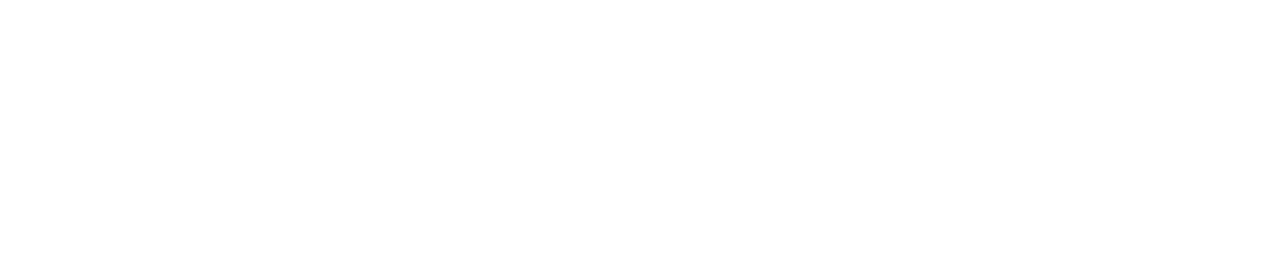
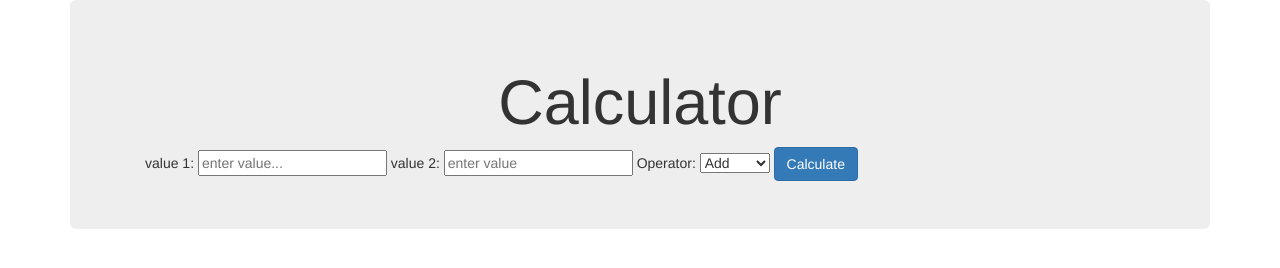
Before and after one commit to DykevilleEnterprise/Calculator, a plain HTML site: page Index.html in a window 1280 px wide. Drawn offline with Linux system fonts and the light colour scheme.

Commit message:
Added calculator features

```diff
--- a/Index.html
+++ b/Index.html
@@ -12,7 +12,37 @@
 </head>
 
 <body>
+    <div class="container">
+        <div class="jumbotron container-fluid">
+            <h1>
+                <center> Calculator</center>
+            </h1>
+            <div class=" col-md-9 ">
+                <form>
+                    value 1: <input type="text" id="value1" placeholder="enter value...">
+                    value 2: <input type="text" id="value2" placeholder="enter value">
+                    Operator:
+                    <select id="operator">
+                        <option value="add">Add</option>
+                        <option value="min">Minus</option>
+                        <option value="div">Divide</option>
+                        <option value="mul">Multiply</option>
 
+                    </select>
+
+                    <button type="button" onclick="calc()" class="btn btn-primary"> Calculate</button>
+
+                </form>
+
+                <div id="results">
+                    <form class="">
+
+                    </form>
+                </div>
+            </div>
+        </div>
+
+    </div>
 </body>
 
 
```
